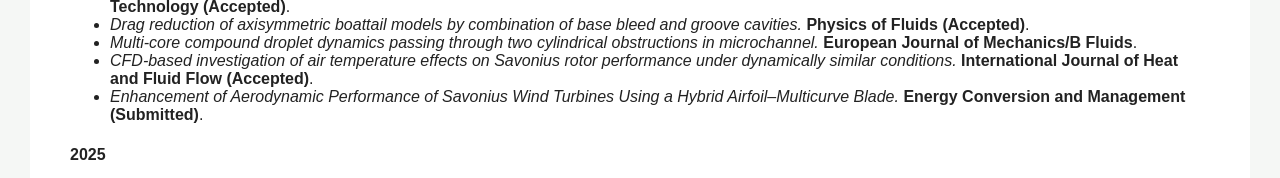
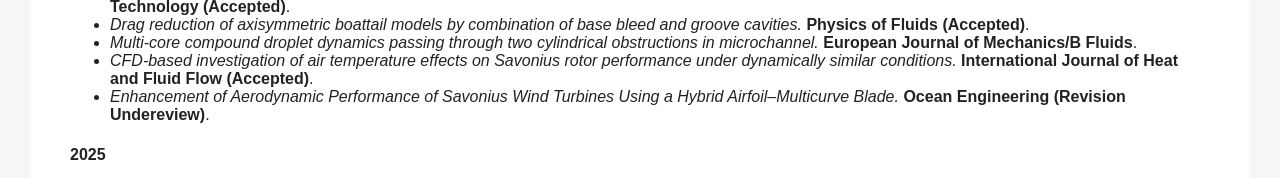
Before and after one commit to AFM-G/AFM-G.github.io, a plain HTML site: page publications.html in a window 1280 px wide. Shown: the part 313-491 px from the top of the page. Drawn offline with Linux system fonts and the light colour scheme.

Commit message:
Update publications.html

```diff
--- a/publications.html
+++ b/publications.html
@@ -36,7 +36,7 @@
   <li><i>CFD-based investigation of air temperature effects on Savonius rotor performance under dynamically similar conditions.</i>
       <b>International Journal of Heat and Fluid Flow (Accepted)</b>.</li>
   <li><i>Enhancement of Aerodynamic Performance of Savonius Wind Turbines Using a Hybrid Airfoil–Multicurve Blade.</i>
-      <b>Energy Conversion and Management (Submitted)</b>.</li>
+      <b>Ocean Engineering (Revision Undereview)</b>.</li>
 </ul>
 
 <h4>2025</h4>
```
